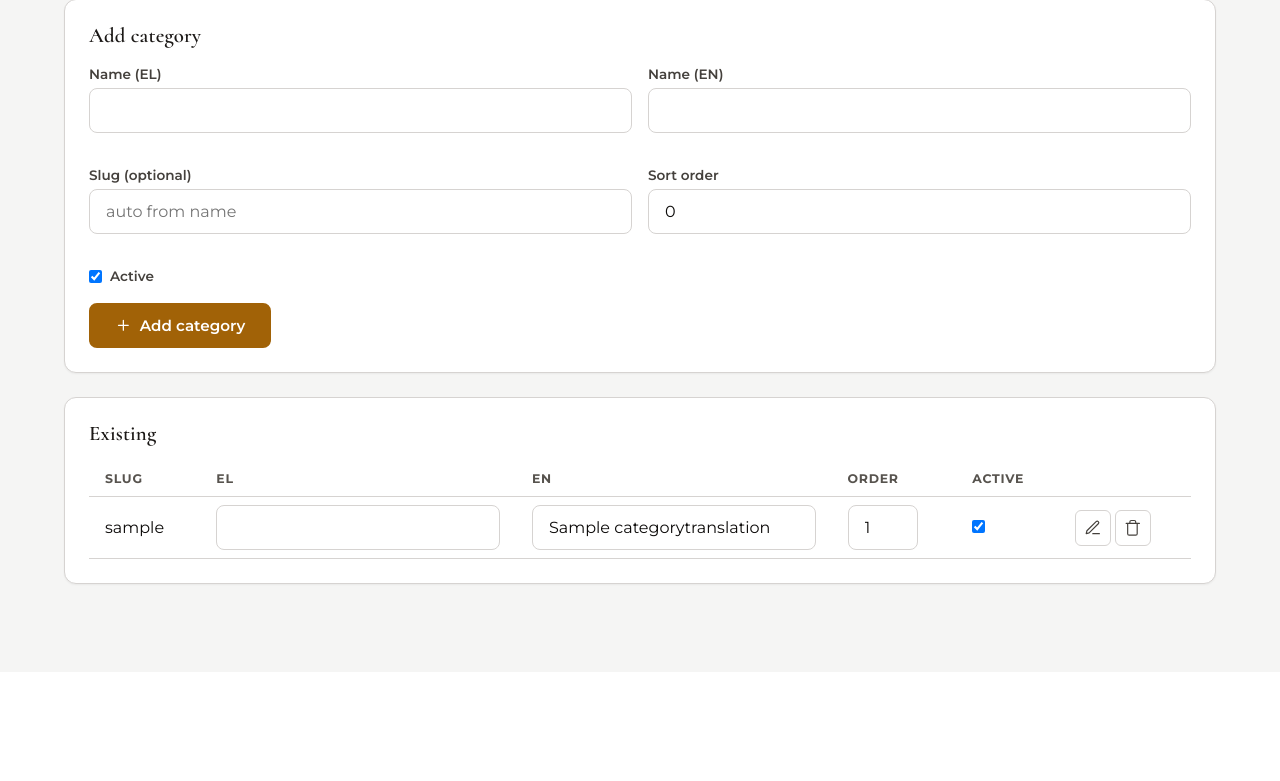
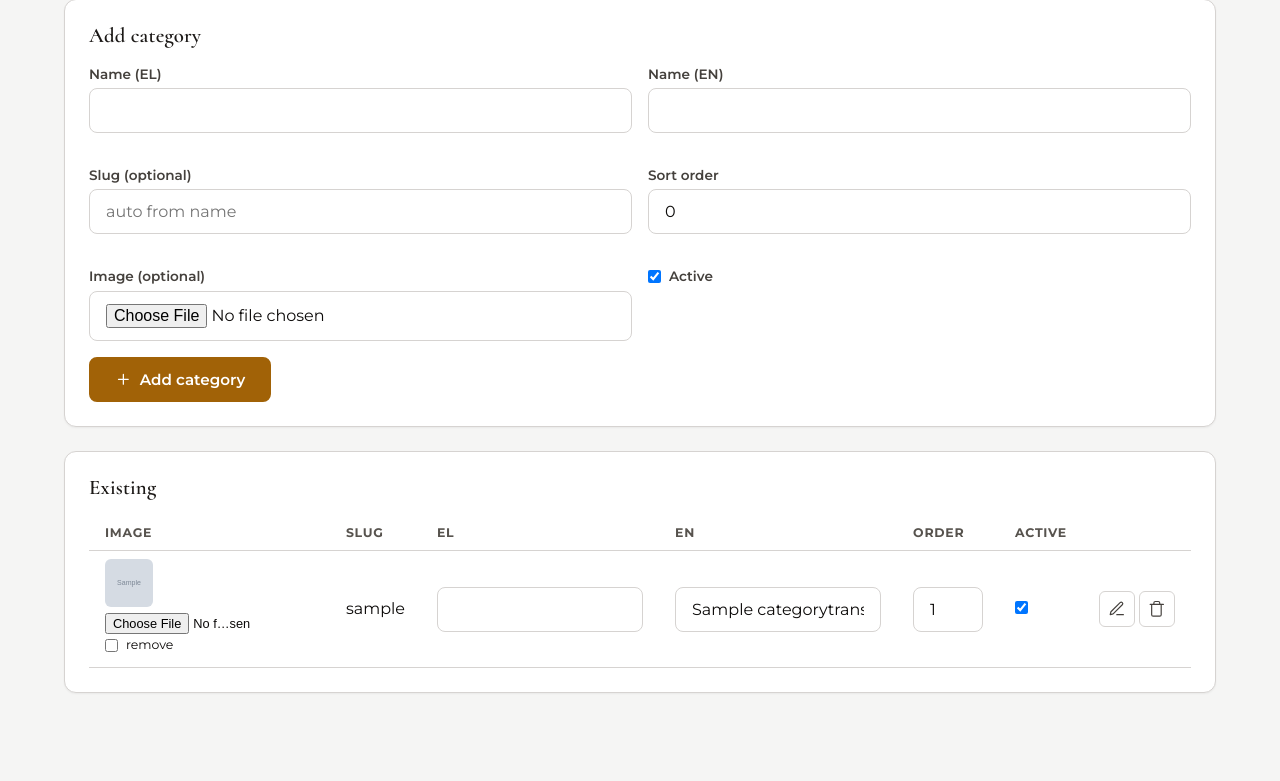
Before and after one commit to vestin-vy/dreamcatcher, a FastAPI app: page /admin/categories in a window 1280 px wide. Shown: the part 167-948 px from the top of the page. Before the commit the page ends 753 px from the top, so only its background shows below. Run offline with FastAPI, Linux system fonts and the light colour scheme; the visitor is signed in with stand-in values (Sample User, id 1); tables that the repository leaves empty hold one stand-in row (values such as "Sample post"); grey boxes marked "Sample" are stand-in pictures.

Commit message:
Category images + Instagram handle
- Category model gains image/thumb; admin can upload/replace/remove a
  category image (multipart), shown on the home category tiles.
- Instagram handle -> dreamcatchergreece (www URL in footer).

Co-Authored-By: Claude Opus 4.8 <noreply@anthropic.com>

```diff
--- a/app/deps.py
+++ b/app/deps.py
@@ -15,7 +15,7 @@ DEFAULT_SETTINGS: dict[str, str] = {
     "email": "hello@dreamcatcher.example",
     "address": "Ermou 1, Athens 105 63, Greece",
     "whatsapp": "302100000000",
-    "instagram": "dreamcatcher.jewelry",
+    "instagram": "dreamcatchergreece",
     "map_lat": "37.9755",
     "map_lng": "23.7348",
     "default_lang": "el",
--- a/app/models.py
+++ b/app/models.py
@@ -21,6 +21,9 @@ class Category(SQLModel, table=True):
     slug: str = Field(index=True, unique=True)
     sort_order: int = Field(default=0)
     is_active: bool = Field(default=True)
+    # Optional category image (paths relative to static/, like ProductImage).
+    image: str | None = Field(default=None)
+    thumb: str | None = Field(default=None)
 
     translations: list["CategoryTranslation"] = Relationship(
         back_populates="category",
--- a/app/routes/public.py
+++ b/app/routes/public.py
@@ -54,7 +54,11 @@ def active_categories(session: Session, lang: str) -> list[dict]:
     cats = session.exec(
         select(Category).where(Category.is_active == True).order_by(Category.sort_order)  # noqa: E712
     ).all()
-    return [{"id": c.id, "slug": c.slug, "name": _category_name(c, lang)} for c in cats]
+    return [
+        {"id": c.id, "slug": c.slug, "name": _category_name(c, lang),
+         "image": c.image, "thumb": c.thumb}
+        for c in cats
+    ]
 
 
 # --- routes -----------------------------------------------------------------
--- a/app/seed.py
+++ b/app/seed.py
@@ -189,7 +189,7 @@ def run() -> None:
             "email": "hello@dreamcatcher.gr",
             "address": "Voukourestiou 7, Athens 106 71, Greece",
             "whatsapp": "302103210000",
-            "instagram": "dreamcatcher.jewelry",
+            "instagram": "dreamcatchergreece",
             "map_lat": "37.9779",
             "map_lng": "23.7350",
             "default_lang": "el",
--- a/templates/admin/categories.html
+++ b/templates/admin/categories.html
@@ -6,7 +6,7 @@
 
 <div class="panel">
   <h2>Add category</h2>
-  <form action="/admin/categories/new" method="post">
+  <form action="/admin/categories/new" method="post" enctype="multipart/form-data">
     <input type="hidden" name="csrf_token" value="{{ csrf_token }}">
     <div class="form-grid">
       {% for l in langs %}
@@ -23,6 +23,10 @@
         <label for="sort_order_new">Sort order</label>
         <input class="input" id="sort_order_new" name="sort_order" type="number" value="0">
       </div>
+      <div class="field">
+        <label for="image_new">Image (optional)</label>
+        <input class="input" id="image_new" name="image" type="file" accept="image/*">
+      </div>
       <div class="field"><label class="checkbox"><input type="checkbox" name="is_active" checked> Active</label></div>
     </div>
     <button class="btn btn-primary" type="submit">{{ ui.icon('plus') }} Add category</button>
@@ -33,11 +37,17 @@
   <h2>Existing</h2>
   <div class="table-wrap">
     <table class="table">
-      <thead><tr><th>Slug</th>{% for l in langs %}<th>{{ l|upper }}</th>{% endfor %}<th>Order</th><th>Active</th><th></th></tr></thead>
+      <thead><tr><th>Image</th><th>Slug</th>{% for l in langs %}<th>{{ l|upper }}</th>{% endfor %}<th>Order</th><th>Active</th><th></th></tr></thead>
       <tbody>
         {% for c in categories %}
         <tr>
-          <td><form id="cat-{{ c.id }}" action="/admin/categories/{{ c.id }}/edit" method="post"><input type="hidden" name="csrf_token" value="{{ csrf_token }}"></form>{{ c.slug }}</td>
+          <td>
+            <form id="cat-{{ c.id }}" action="/admin/categories/{{ c.id }}/edit" method="post" enctype="multipart/form-data"><input type="hidden" name="csrf_token" value="{{ csrf_token }}"></form>
+            {% if c.thumb %}<img src="/static/{{ c.thumb }}" alt="" style="width:48px;height:48px;object-fit:cover;border-radius:6px;display:block;margin-bottom:4px;">{% endif %}
+            <input type="file" form="cat-{{ c.id }}" name="image" accept="image/*" style="max-width:150px;font-size:.8rem;">
+            {% if c.image %}<label class="checkbox" style="font-size:.78rem;"><input form="cat-{{ c.id }}" type="checkbox" name="remove_image"> remove</label>{% endif %}
+          </td>
+          <td>{{ c.slug }}</td>
           {% for l in langs %}
           <td><input class="input" form="cat-{{ c.id }}" name="name_{{ l }}" value="{{ c.names.get(l, '') }}" style="min-width:120px;"></td>
           {% endfor %}
@@ -54,7 +64,7 @@
           </td>
         </tr>
         {% else %}
-        <tr><td colspan="{{ langs|length + 4 }}" class="muted">No categories yet.</td></tr>
+        <tr><td colspan="{{ langs|length + 5 }}" class="muted">No categories yet.</td></tr>
         {% endfor %}
       </tbody>
     </table>
--- a/templates/base.html
+++ b/templates/base.html
@@ -83,7 +83,7 @@
         <div class="footer__brand">{{ site.site_title }}</div>
         <p style="max-width: 38ch;">{{ _('footer.tagline') }}</p>
         <div class="social-links">
-          {% if site.instagram %}<a href="https://instagram.com/{{ site.instagram }}" aria-label="Instagram" target="_blank" rel="noopener">{{ ui.icon('instagram') }}</a>{% endif %}
+          {% if site.instagram %}<a href="https://www.instagram.com/{{ site.instagram }}/" aria-label="Instagram" target="_blank" rel="noopener">{{ ui.icon('instagram') }}</a>{% endif %}
           {% if site.whatsapp %}<a href="https://wa.me/{{ site.whatsapp }}" aria-label="WhatsApp" target="_blank" rel="noopener">{{ ui.icon('whatsapp') }}</a>{% endif %}
           {% if site.email %}<a href="mailto:{{ site.email }}" aria-label="{{ _('contact.email') }}">{{ ui.icon('mail') }}</a>{% endif %}
         </div>
--- a/templates/public/home.html
+++ b/templates/public/home.html
@@ -34,8 +34,12 @@
   <div class="grid grid--cats">
     {% for c in categories %}
     <a class="cat-tile" href="/{{ lang }}/catalog?category={{ c.slug }}">
+      {% if c.image %}
+      <img src="/static/{{ c.image }}" alt="{{ c.name }}" loading="lazy">
+      {% else %}
       <img src="/static/img/cat-{{ c.slug }}.svg" alt="{{ c.name }}" loading="lazy"
            onerror="this.src='/static/img/placeholder.svg'">
+      {% endif %}
       <span class="cat-tile__label">{{ c.name }}</span>
     </a>
     {% endfor %}
```
Also changed, not shown: app/routes/admin.py (+26 -1 lines).
